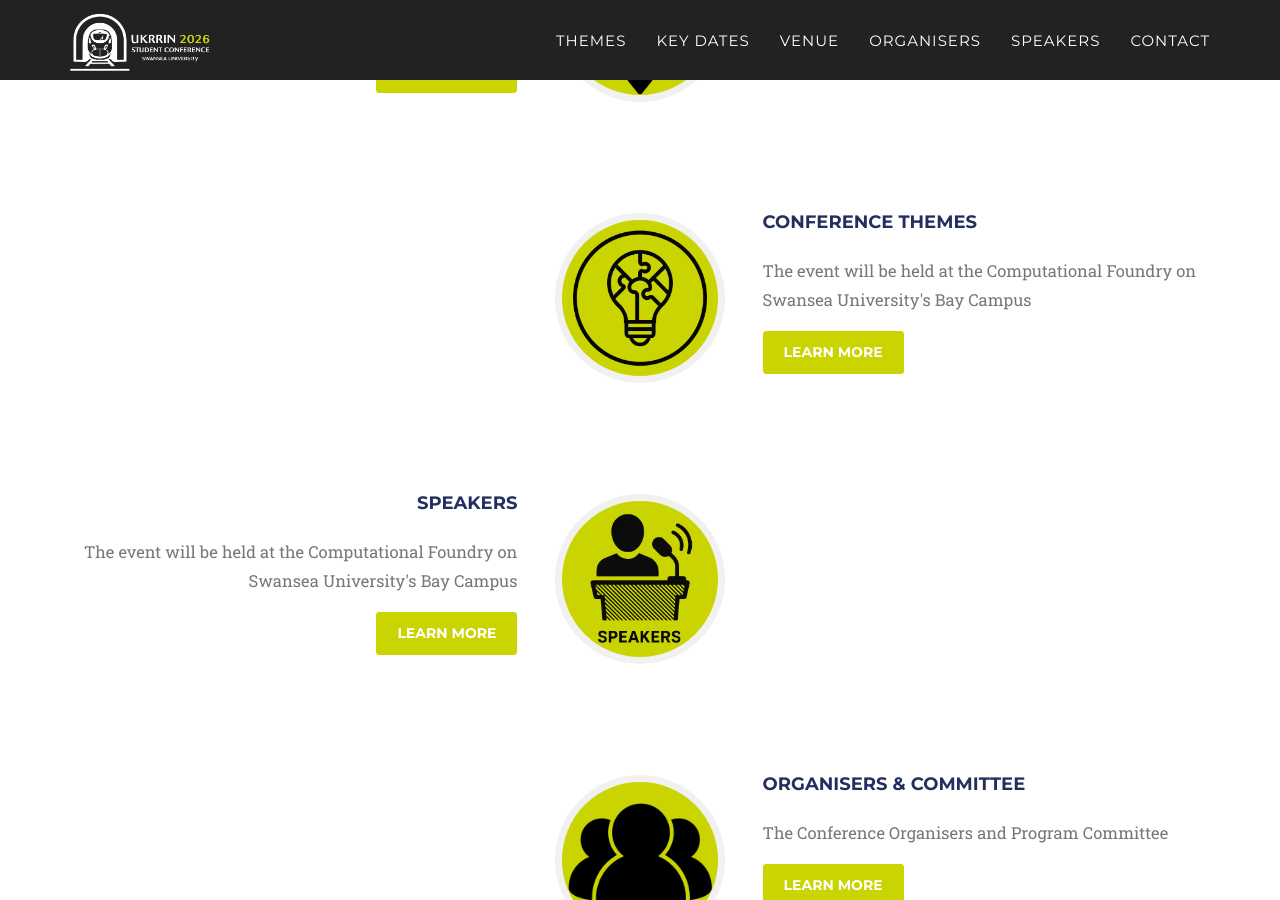
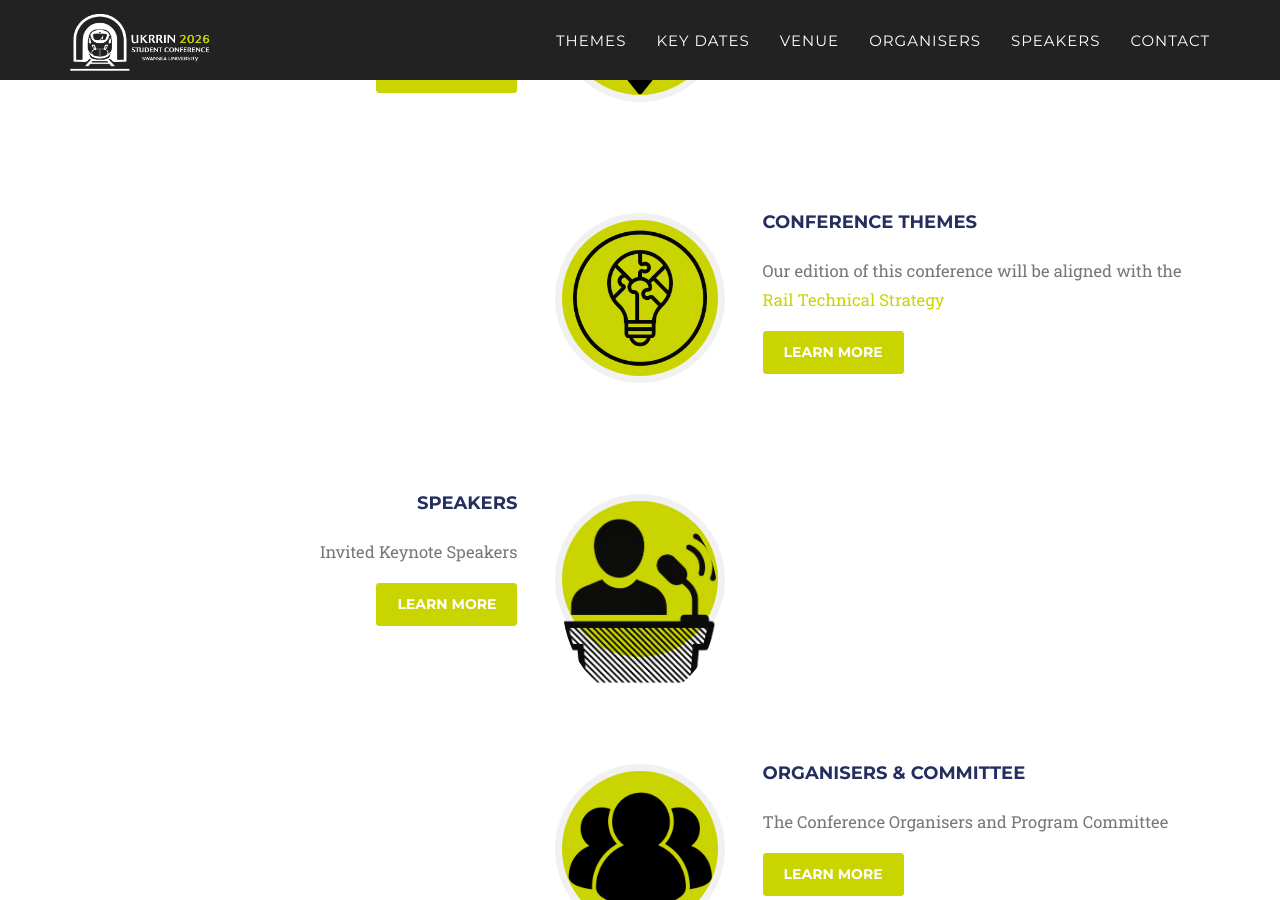
Before and after one commit to ukrrin2026swansea/ukrrin2026swansea.github.io, a Jekyll site: the page built from index.html, in a window 1280 px wide and 900 px high, scrolled down 3398 px. Built offline with Jekyll 4.4.1, drawn with Linux system fonts in a browser that asks for light colours; some web fonts are replaced.

```diff
--- a/_data/twenty_17/home_about_data.yml
+++ b/_data/twenty_17/home_about_data.yml
@@ -18,13 +18,19 @@
 - inverted: timeline-inverted themes
   img: icon-themes.png
   name: Conference Themes
-  info: The event will be held at the Computational Foundry on Swansea University's Bay Campus
+  info: Our edition of this conference will be aligned with the
+    <a
+      class="urllink"
+      href="https://railtechnicalstrategy.co.uk/"
+      rel="nofollow"
+      >Rail Technical Strategy</a
+    >
   link: /themes
 
 - inverted: speakers
   img: icon-speakers.png
   name: Speakers
-  info: The event will be held at the Computational Foundry on Swansea University's Bay Campus
+  info: Invited Keynote Speakers
   link: /themes
 
 - inverted: timeline-inverted organisers
```
Also changed, not shown: css/2016_style/img/icon-speakers.png, 1 other file.
